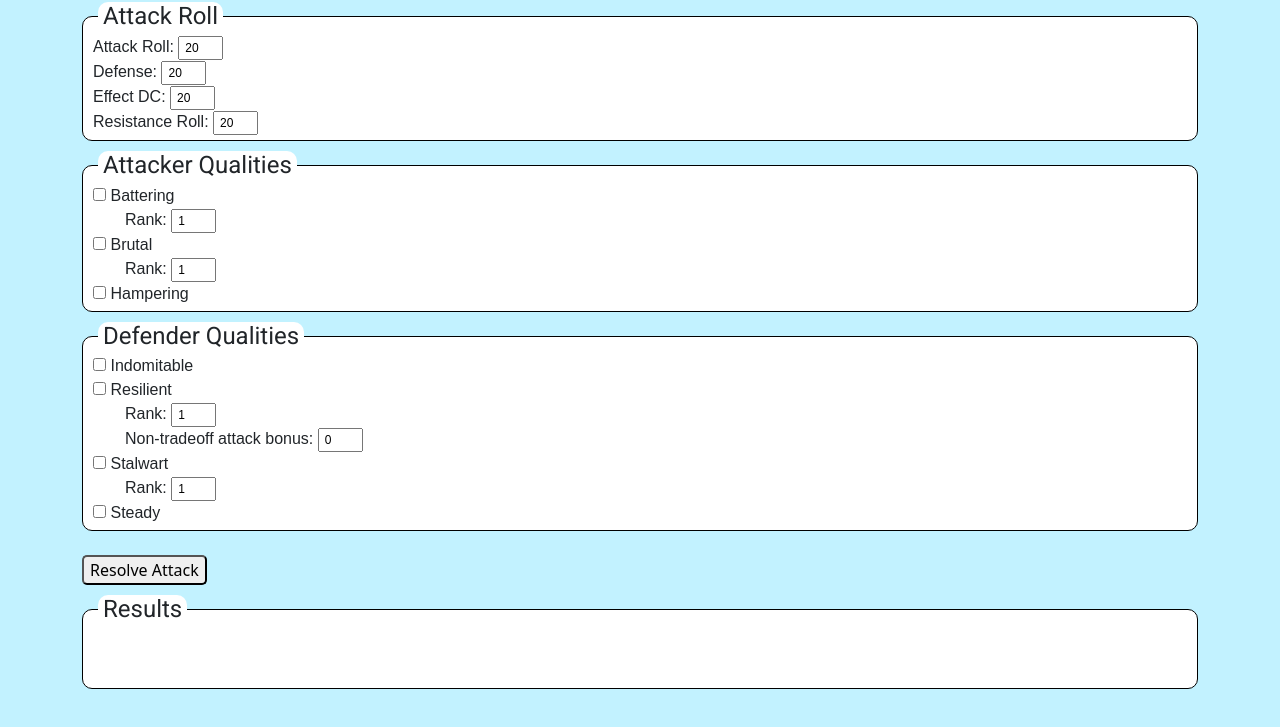
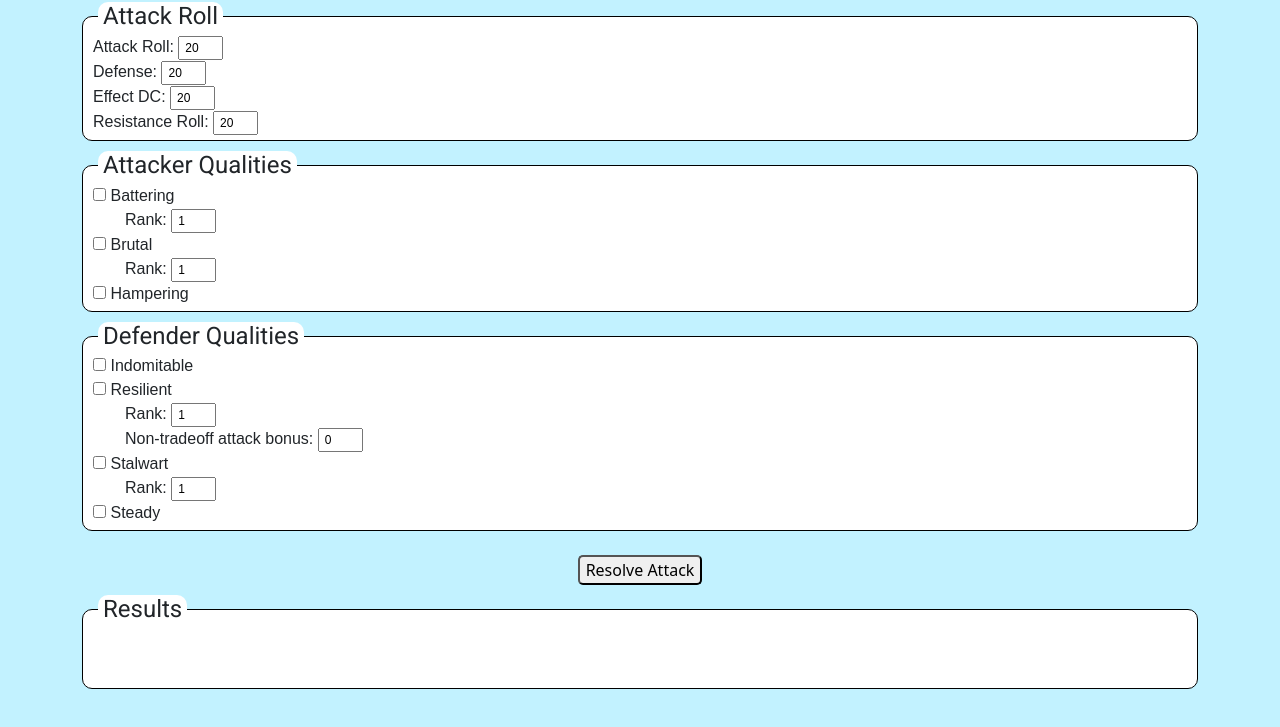
Before and after one commit to dreimer302/dreimer302.github.io, a plain HTML site: page index.html in a window 1280 px wide. Shown: the part 71-798 px from the top of the page. Drawn offline with nearby package versions, Linux system fonts and the light colour scheme; a web font is replaced by a local one.

Commit message:
restore center tag

```diff
--- a/styles.css
+++ b/styles.css
@@ -16,6 +16,10 @@ body {
     min-height: 5rem;
     background: white;
     font-family: 'Antic', sans-serif;
+}
+
+.sectionCenter {
+    text-align: center;
 }
 
 .sectionHeader {
```
